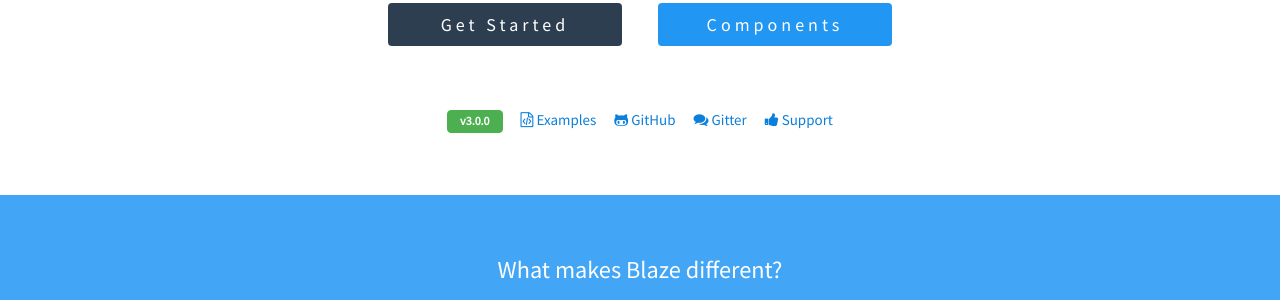
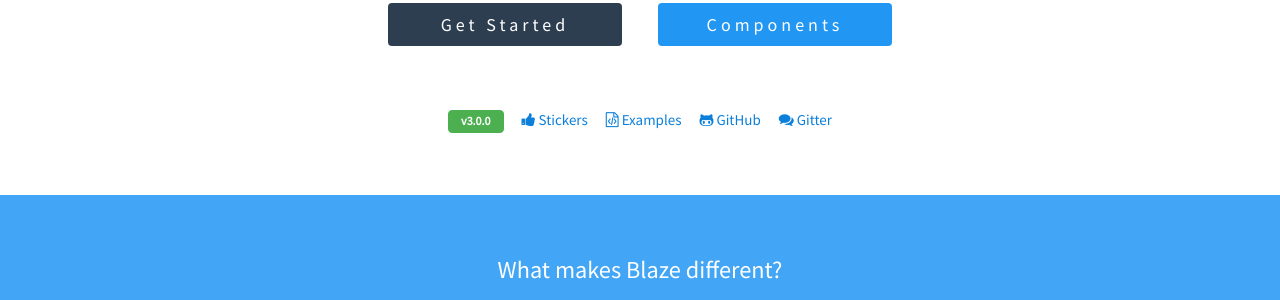
Before and after one commit to eddie/blazecss.github.io, a Jekyll site: the page built from index.html, in a window 1280 px wide. Shown: the part 559-859 px from the top of the page. Built offline with Jekyll 4.4.1, drawn with Linux system fonts in a browser that asks for light colours; nearby versions of some CDN libraries.

Commit message:
links on home page

```diff
--- a/_includes/header.html
+++ b/_includes/header.html
@@ -39,20 +39,18 @@
 		<div class="header__row">
 			<small>
 				<span class="c-badge c-badge--success u-pillar-box--medium">v{{ site.version }}</span>
-				<a class="c-link u-pillar-box--medium"
-					 href="/templates">
+				<a class="c-link u-pillar-box--medium" href="https://www.stickermule.com/uk/marketplace/15481-blaze-css">
+					<i class="fa fa-thumbs-up"></i> Stickers
+				</a>
+				<a class="c-link" href="/templates">
 					<i class="fa fa-file-code-o"></i> Examples
 				</a>
-				<a class="c-link" href="https://github.com/BlazeCSS/blaze">
+				<a class="c-link u-pillar-box--medium" href="https://github.com/BlazeCSS/blaze">
 					<i class="fa fa-github-alt"></i> GitHub
 				</a>
-				<a class="c-link u-pillar-box--medium"
+				<a class="c-link"
 					 href="https://gitter.im/BlazeCSS/blaze">
 					<i class="fa fa-comments"></i> Gitter
-				</a>
-				<a class="c-link"
-					 href="https://www.patreon.com/blaze">
-					<i class="fa fa-thumbs-up"></i> Support
 				</a>
 			</small>
 		</div>
```
Also changed, not shown: css/blaze.min.css, css/objects.media.min.css, css/themes/blaze.example.min.css.
